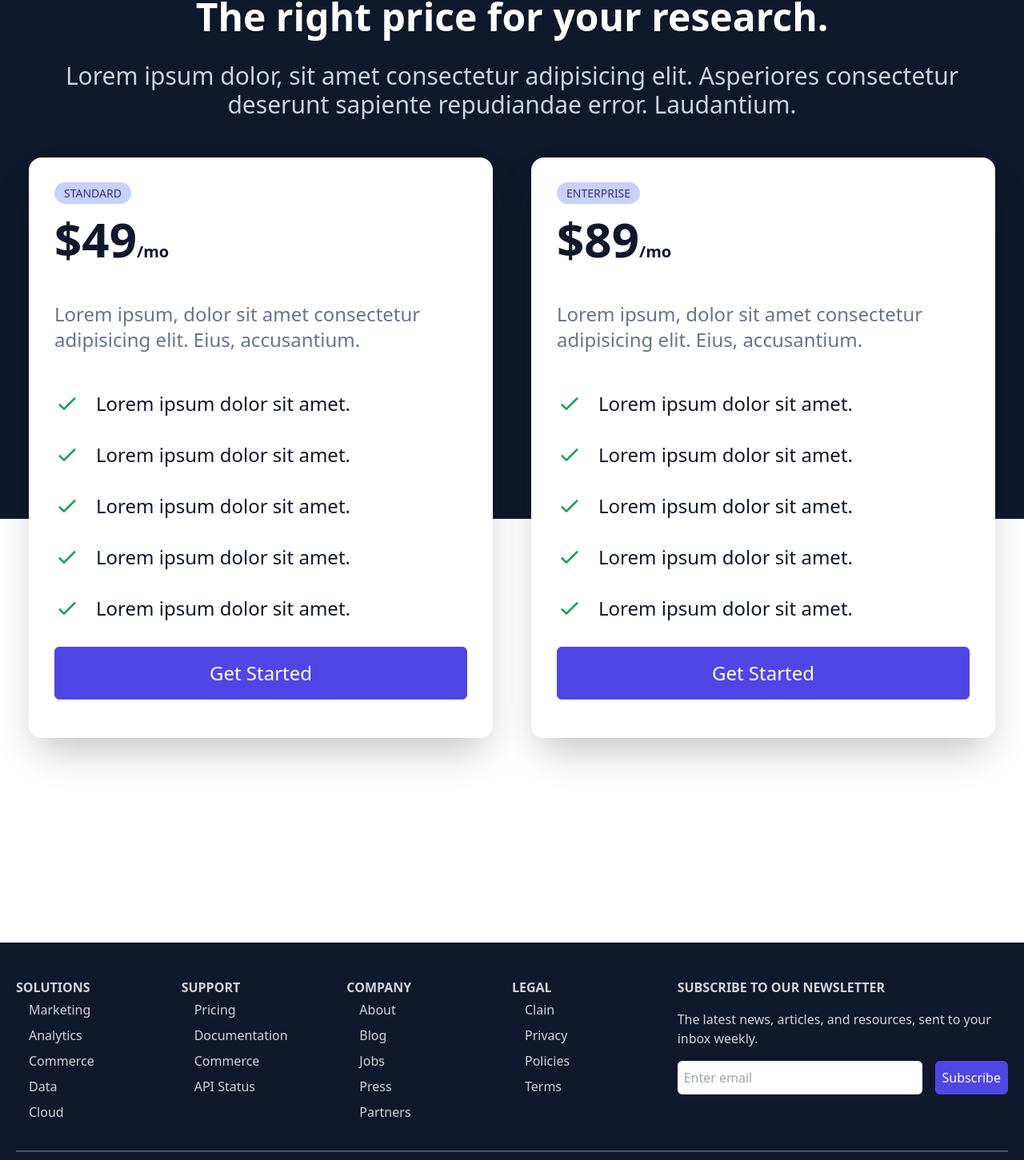
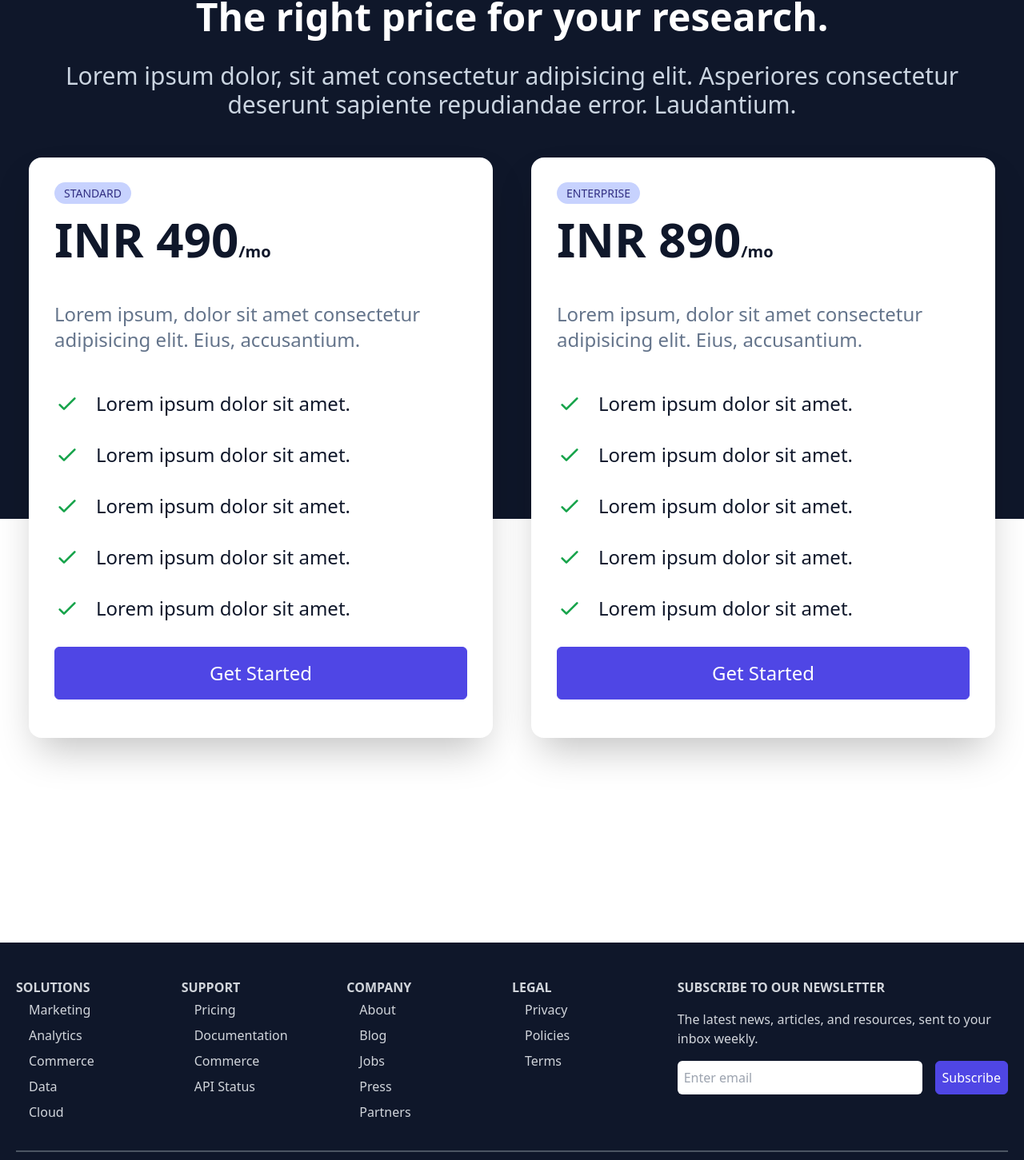
Before and after one commit to mayankkhattar/Cloud-Management-App, a React (Create React App) app: page / in a window 1280 px wide. Shown: the part 3319-4770 px from the top of the page at 80% size. Built offline with nearby package versions, Linux system fonts and the light colour scheme.

Commit message:
fixing $ to inr

```diff
--- a/src/components/Footer.jsx
+++ b/src/components/Footer.jsx
@@ -37,7 +37,6 @@ const Footer = () => {
           <div>
             <h6 className="font-bold pt-2">LEGAL</h6>
             <ul>
-              <li className="py-1">Clain</li>
               <li className="py-1">Privacy</li>
               <li className="py-1">Policies</li>
               <li className="py-1">Terms</li>
@@ -60,7 +59,7 @@ const Footer = () => {
           </div>
         </div>
         <div className="flex flex-col items-center justify-center gap-2  p-2 text-gray-500 sm:flex-row sm:justify-between">
-          <p>2022 Workflow, LLC. All rights reserved</p>
+          <p>2022 Workflow, LLP. All rights reserved</p>
           <div className="flex justify-between items-center gap-8">
             <FaFacebook />
             <FaInstagram />
--- a/src/components/Pricing.jsx
+++ b/src/components/Pricing.jsx
@@ -18,7 +18,7 @@ const Pricing = () => {
         </div>
         <div className="grid md:grid-cols-2  gap-4">
           <PricingBottom />
-          <PricingBottom text="ENTERPRISE" value="$89" />
+          <PricingBottom text="ENTERPRISE" value="INR 890" />
         </div>
       </div>
     </div>
--- a/src/components/PricingBottom.jsx
+++ b/src/components/PricingBottom.jsx
@@ -1,7 +1,7 @@
 import { CheckIcon } from "@heroicons/react/outline";
 import React from "react";
 
-const PricingBottom = ({ text = "STANDARD", value = "$49" }) => {
+const PricingBottom = ({ text = "STANDARD", value = "INR 490" }) => {
   return (
     <div className="bg-white text-slate-900 rounded-2xl shadow-2xl m-4 p-8">
       <span className="px-3 py-1 bg-indigo-200 text-indigo-900 rounded-2xl text-sm">
```
